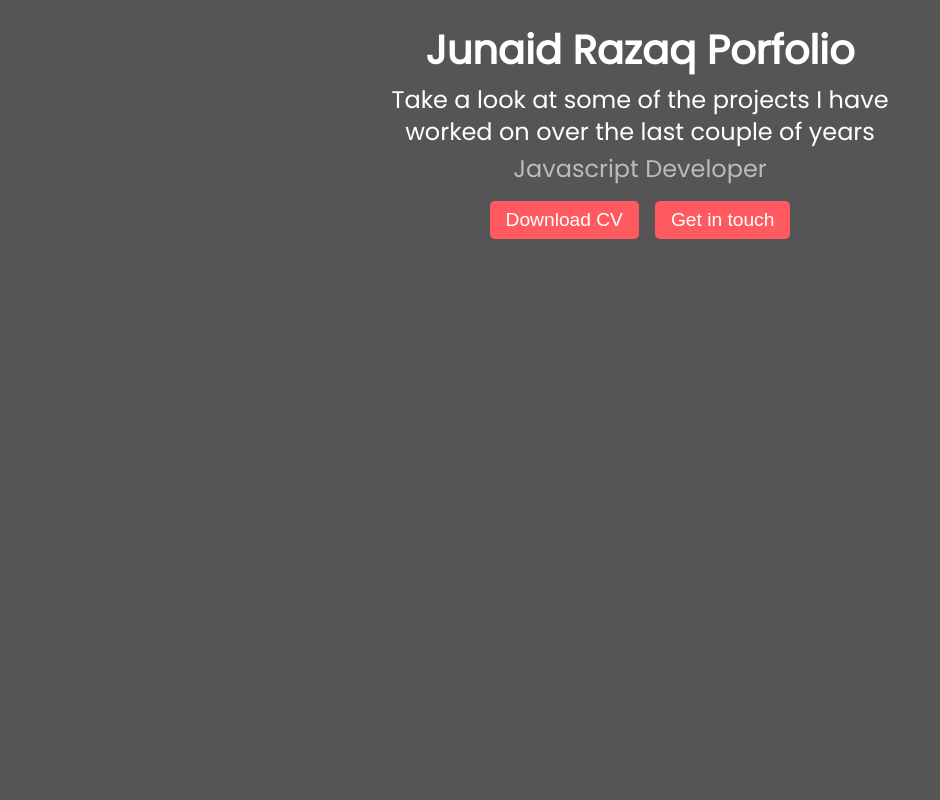
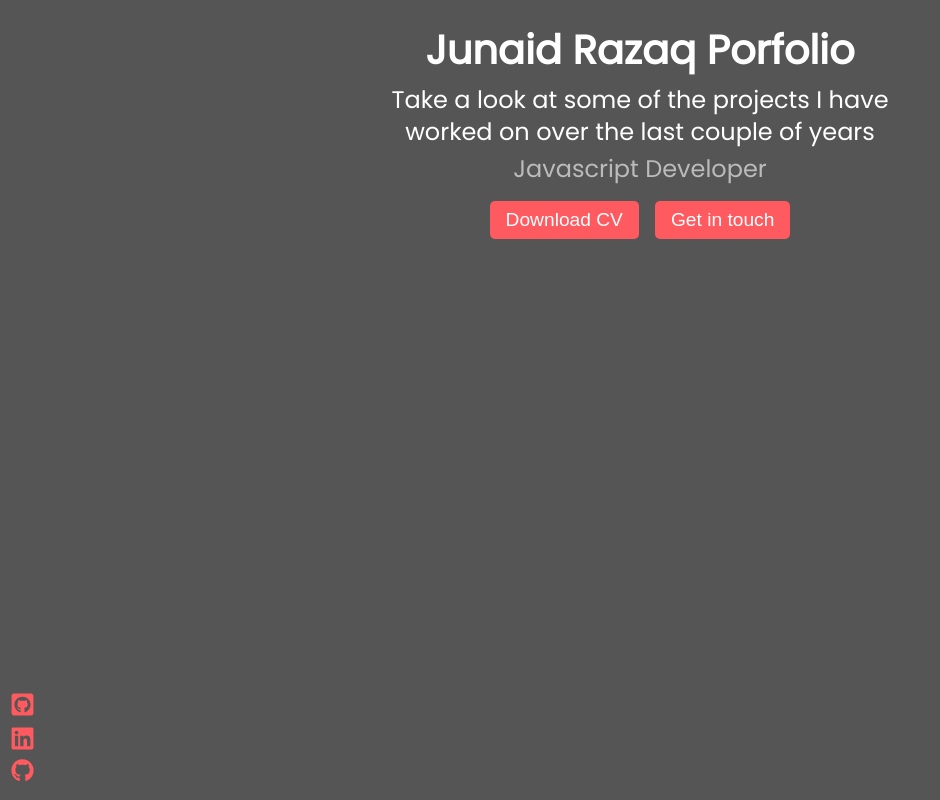
Before and after one commit to junaidrazaq/Portfolio_V2, a React (Create React App) app: page / in a window 1280 px wide. Shown: the whole page, without its empty margins (0-940 px from the left). Built offline with nearby package versions, Linux system fonts and the light colour scheme.

Commit message:
links_added_and_buttons_hovers_configd

```diff
--- a/src/components/header/header.css
+++ b/src/components/header/header.css
@@ -19,3 +19,21 @@
   gap: 1rem;
   margin-top: 1rem;
 }
+
+.header_social_media {
+  position: absolute;
+  left: 10px !important;
+  bottom: 10px !important;
+  display: flex;
+  flex-direction: column;
+}
+
+.header_links_button {
+  transition: var(--transition);
+  color: var(--color-primary);
+}
+
+.header_links_button:hover {
+  color: var(--color-light);
+  cursor: pointer;
+}
--- a/src/components/header/index.jsx
+++ b/src/components/header/index.jsx
@@ -1,8 +1,14 @@
 import React from "react";
 import "./header.css";
 import CV from "../../assets/JunaidCV.docx";
+import { FaLinkedin, FaGithub, FaGithubSquare } from "react-icons/fa";
 
 const Header = () => {
+  // :State
+  const linkedInLink = "uk.linkedin.com/in/junaid-razaq-2714ab129";
+  const githubWorkLink = "github.com/junaidrazaq";
+  const githubCasualLink = "github.com/junaidrazaqnearu";
+
   // FN: Download CV Button
   const _onDownload = () => {
     const link = document.createElement("a");
@@ -16,10 +22,38 @@ const Header = () => {
     window.open("mailto:junaid.razaq@hotmail.com");
   };
 
+  // FN: Links Buttons
+  const _handleLinkPress = (link) => {
+    window.open(`https://${link}`);
+  };
+
   // RENDER
   return (
     <div className="container header_container">
       <h1> Junaid Razaq Porfolio</h1>
+
+      <div className="header_social_media">
+        <div // Github Work Link
+          onClick={() => _handleLinkPress(githubCasualLink)}
+          className="header_links_button"
+        >
+          <FaGithubSquare size={25} />
+        </div>
+
+        <div // LinkedIn Link
+          className="header_links_button"
+          onClick={() => _handleLinkPress(linkedInLink)}
+        >
+          <FaLinkedin size={25} />
+        </div>
+
+        <div // Github Casual Link
+          onClick={() => _handleLinkPress(githubWorkLink)}
+          className="header_links_button"
+        >
+          <FaGithub size={23} />
+        </div>
+      </div>
 
       <div>
         <h2>
--- a/src/index.css
+++ b/src/index.css
@@ -75,7 +75,7 @@ button {
 }
 
 button:hover {
-  background: var(--color-success);
+  background: var(--color-light);
 }
 
 .light {
```
